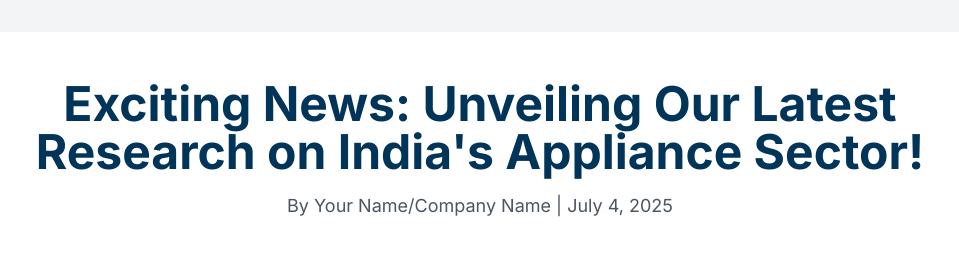
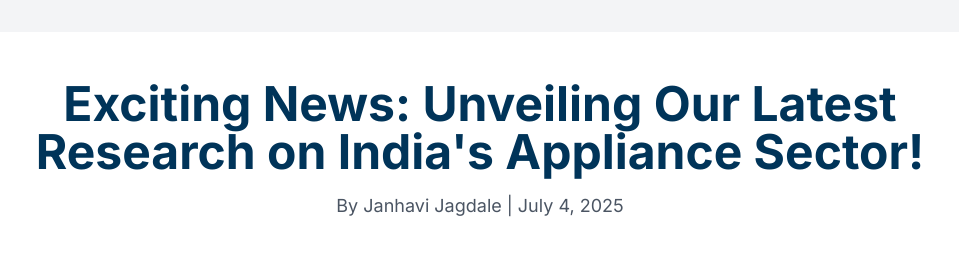
Before and after one commit to j-blog-25/Appliance-sector-blog, a plain HTML site: page index.html in a window 1280 px wide. Shown: the top 258 px of the page, without its empty margins (160-1119 px from the left). Drawn offline with nearby package versions, Linux system fonts and the light colour scheme.

Commit message:
Add files via upload

```diff
--- a/index.html
+++ b/index.html
@@ -68,7 +68,7 @@
                     Exciting News: Unveiling Our Latest Research on India's Appliance Sector!
                 </h1>
                 <p class="text-lg text-gray-600 mt-4">
-                    By Your Name/Company Name | July 4, 2025
+                    By Janhavi Jagdale | July 4, 2025
                 </p>
             </header>
 
```
